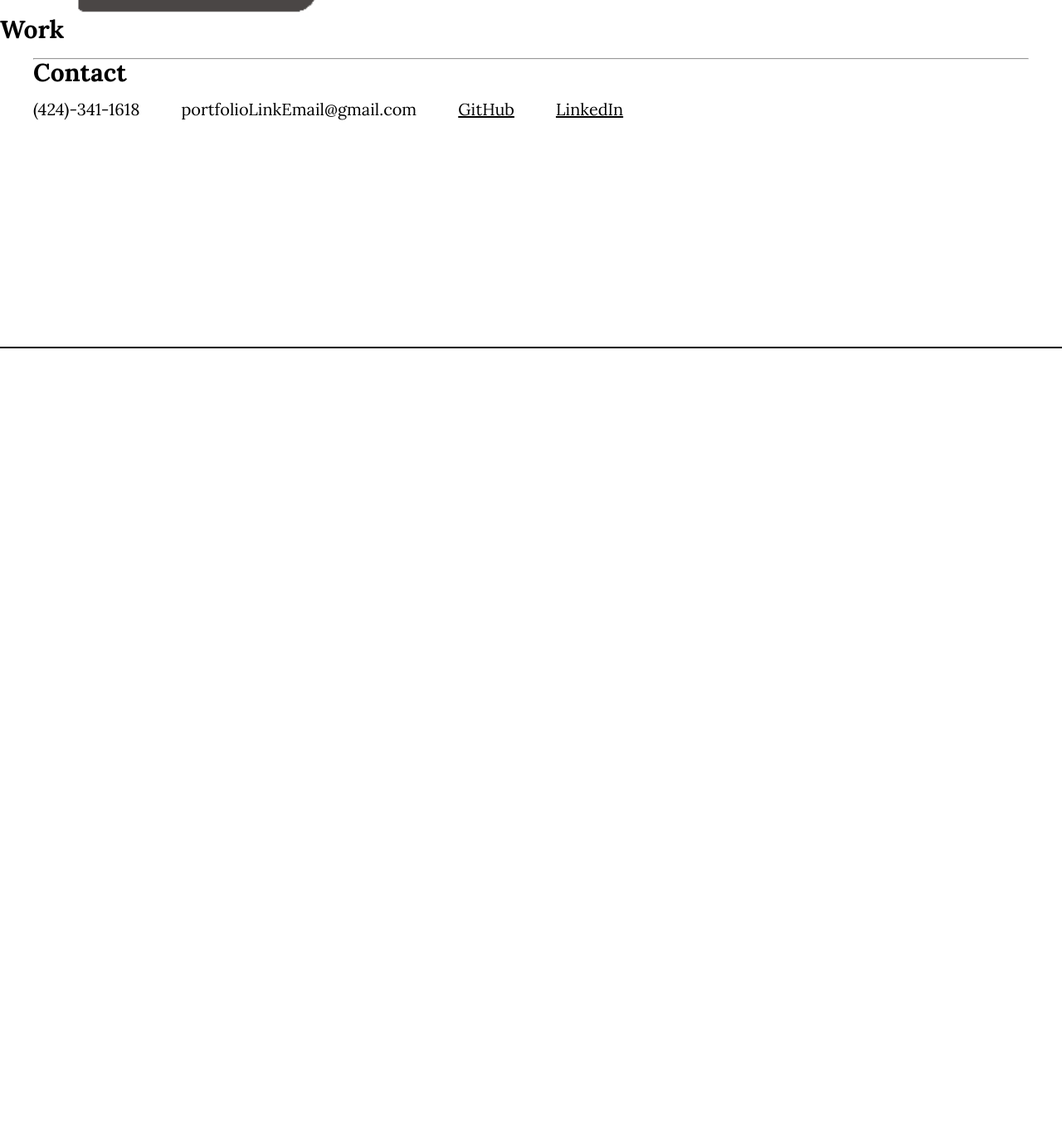
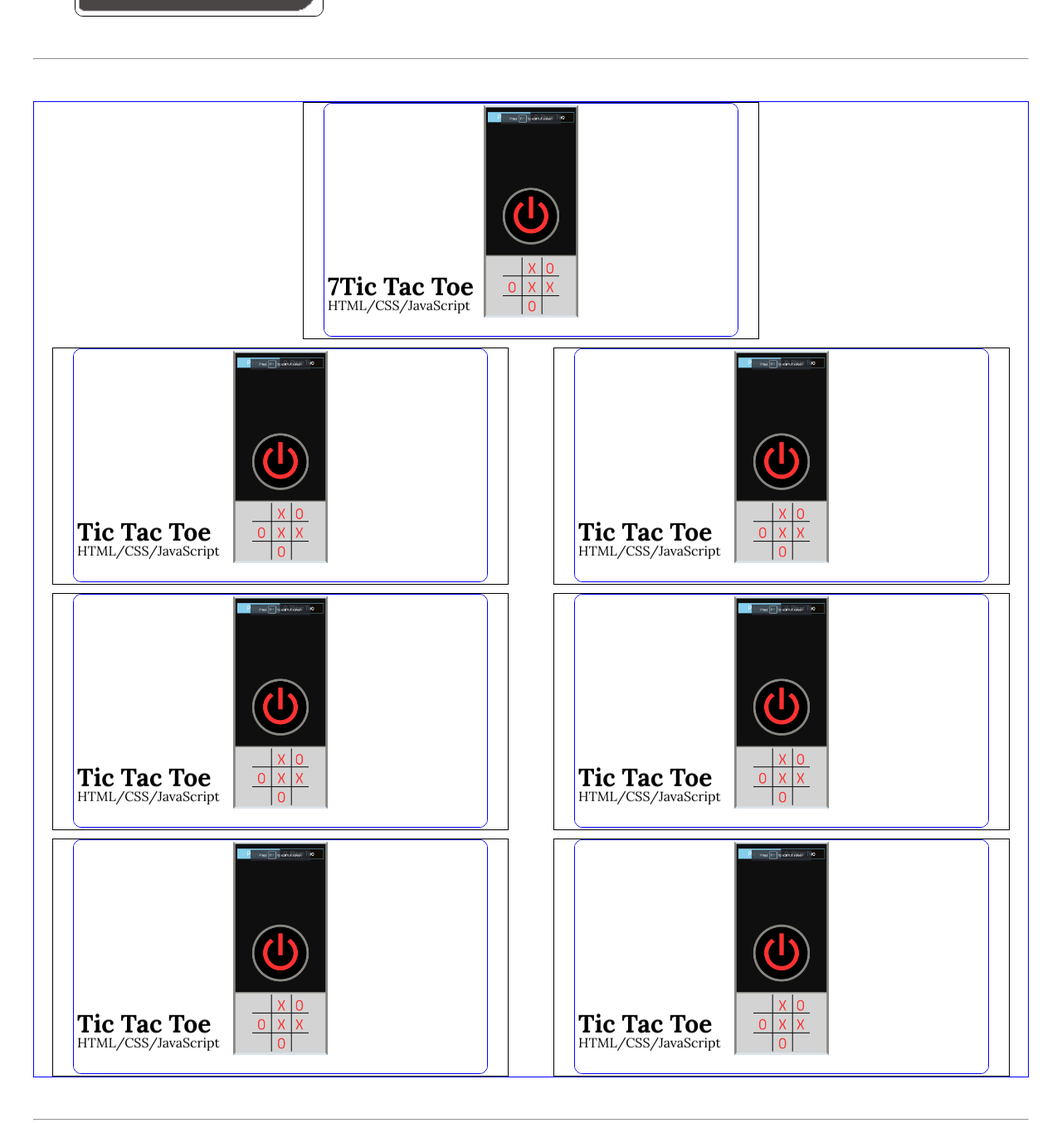
Before and after one commit to espinbrandon49/HTML-CSS-Portfolio, a plain HTML site: page index.html in a window 1280 px wide. Shown: the part 380-1734 px from the top of the page at 83% size. Before the commit the page ends 800 px from the top, so only its background shows below. Drawn offline with Linux system fonts and the light colour scheme.

Commit message:
add main content section

```diff
--- a/Assets/CSS/style.css
+++ b/Assets/CSS/style.css
@@ -7,28 +7,31 @@
 }
 hr {
   max-width: 1200px;
-  margin: 0 auto;
+  margin: 50px auto;
 }
 header {
   position: fixed;
   top: 0;
+  z-index: 2;
   height: 50px;
   width: 100vw;
   display: flex;
   justify-content: space-between;
   align-items: center;
+  background-color: white;
 }
 
 h1 {
   font-size: 40px;
   padding-left: 10px;
 }
+
 nav {
   display: flex;
   justify-content: end;
   gap: 50px;
   width: 50vw;
-  padding-right: 10px;
+  padding-right: 40px;
   font-size: 20px;
 }
 
@@ -42,7 +45,6 @@ main {
 }
 
 #about {
-
   display: flex;
   justify-content: space-evenly;
   align-items: center;
@@ -50,9 +52,10 @@ main {
   margin: 0 auto;
 }
 
-img {
+.personalImg {
     width: 300px;
-
+    border: 1px solid black;
+    border-radius: 10px;
 }
 .greeting {
   line-height: 1.5;
@@ -65,14 +68,47 @@ h2 {
   font-size: 20px;
 }
 
+#work {
+    border: 1px solid blue;
+    max-width: 1200px;
+    display: flex;
+    flex-wrap: wrap-reverse;
+    gap: 10px;
+    margin: 0 auto;
+}
+
+article {
+    width: 550px;
+    border: 1px solid black;
+    margin: 0 auto;
+    display: flex;
+    justify-content: center;
+}
+article>a>img {
+    width: 500px;
+    border: 1px solid blue;
+    border-radius: 10px;
+}
+
+.description {
+    width: fit-content;
+    position: absolute;
+    transform: translateY(-170%);
+    backdrop-filter: blur(8px);
+    margin-left: 5px;
+}
+
 #contact {
   max-width: 1200px;
   margin: 0 auto;
+  line-height: 1.5;
+  padding-left: 10px;
 }
+
 h3 {
   font-size: 30px;
-  margin-bottom: 20px;
 }
+
 ul {
   display: flex;
   gap: 50px;
@@ -84,7 +120,6 @@ ul {
 footer {
   position: absolute;
   bottom: 0;
-  border: 1px solid black;
   width: 100vw;
 }
 
--- a/index.html
+++ b/index.html
@@ -19,33 +19,149 @@
       </nav>
     </header>
     <main>
-      <section class="section" id="about">
+      <section id="about">
         <img
+        class="personalImg"
           src="./Assets/images/image-1.jpg"
           alt="image of Brandon Espinosa"
         />
         <div class="greeting">
           <h2>Hello!</h2>
           <p class="about">
-            I'm Brandon, a student at UC Berkeley Boot Camps and based in Los Angeles, CA.
-            <br>
+            I'm Brandon, a student at UC Berkeley Boot Camps and based in Los
+            Angeles, CA.
+            <br />
             Protrayed is my portfolio of work using CSS, HTML, and JavaScript
           </p>
         </div>
       </section>
+      <hr />
 
-      <section class="section" id="work">
-        <h3>Work</h3>
-        <article></article>
+      <section id="work">
+
+        <article>
+          <a
+            class="workLink"
+            href="https://espinbrandon49.github.io/Project-Tic-Tac-Toe/"
+          >
+            <img
+            class=".workImg"
+              src="./Assets/images/tic-tac-toe.png"
+              alt="image of tic tac toe game Brandon made using HTML, CSS and JavaScript"
+            />
+            <div class="description">
+              <h3>Tic Tac Toe</h3>
+              <p>HTML/CSS/JavaScript</p>
+            </div>
+          </a>
+        </article>
+
+        <article>
+            <a
+              class="workLink"
+              href="https://espinbrandon49.github.io/Project-Tic-Tac-Toe/"
+            >
+              <img
+                src="./Assets/images/tic-tac-toe.png"
+                alt="image of tic tac toe game Brandon made using HTML, CSS and JavaScript"
+              />
+              <div class="description">
+                <h3>Tic Tac Toe</h3>
+                <p>HTML/CSS/JavaScript</p>
+              </div>
+            </a>
+          </article>
+          <article>
+            <a
+              class="workLink"
+              href="https://espinbrandon49.github.io/Project-Tic-Tac-Toe/"
+            >
+              <img
+                src="./Assets/images/tic-tac-toe.png"
+                alt="image of tic tac toe game Brandon made using HTML, CSS and JavaScript"
+              />
+              <div class="description">
+                <h3>Tic Tac Toe</h3>
+                <p>HTML/CSS/JavaScript</p>
+              </div>
+            </a>
+          </article>
+          <article>
+            <a
+              class="workLink"
+              href="https://espinbrandon49.github.io/Project-Tic-Tac-Toe/"
+            >
+              <img
+                src="./Assets/images/tic-tac-toe.png"
+                alt="image of tic tac toe game Brandon made using HTML, CSS and JavaScript"
+              />
+              <div class="description">
+                <h3>Tic Tac Toe</h3>
+                <p>HTML/CSS/JavaScript</p>
+              </div>
+            </a>
+          </article>
+          <article>
+            <a
+              class="workLink"
+              href="https://espinbrandon49.github.io/Project-Tic-Tac-Toe/"
+            >
+              <img
+                src="./Assets/images/tic-tac-toe.png"
+                alt="image of tic tac toe game Brandon made using HTML, CSS and JavaScript"
+              />
+              <div class="description">
+                <h3>Tic Tac Toe</h3>
+                <p>HTML/CSS/JavaScript</p>
+              </div>
+            </a>
+          </article>
+          <article>
+            <a
+              class="workLink"
+              href="https://espinbrandon49.github.io/Project-Tic-Tac-Toe/"
+            >
+              <img
+                src="./Assets/images/tic-tac-toe.png"
+                alt="image of tic tac toe game Brandon made using HTML, CSS and JavaScript"
+              />
+              <div class="description">
+                <h3>Tic Tac Toe</h3>
+                <p>HTML/CSS/JavaScript</p>
+              </div>
+            </a>
+          </article>
+          <article #firstArticle>
+            <a
+              class="workLink"
+              href="https://espinbrandon49.github.io/Project-Tic-Tac-Toe/"
+            >
+              <img
+                src="./Assets/images/tic-tac-toe.png"
+                alt="image of tic tac toe game Brandon made using HTML, CSS and JavaScript"
+              />
+              <div class="description">
+                <h3>7Tic Tac Toe</h3>
+                <p>HTML/CSS/JavaScript</p>
+              </div>
+            </a>
+          </article>
       </section>
-      <hr>
+
+      <hr />
       <section id="contact">
         <h3>Contact</h3>
         <ul class="contacts">
-          <li class="contact-info" >(424)-341-1618</li>
+          <li class="contact-info">(424)-341-1618</li>
           <li class="contact-info email">portfolioLinkEmail@gmail.com</li>
-          <li class="contact-info"><a href="https://github.com/espinbrandon49">GitHub</a></li>
-          <li class="contact-info"><a href="www.linkedin.com/in/brandon-espinosa-b65a0b241">LinkedIn</a></li>
+          <li class="contact-info">
+            <a href="https://github.com/espinbrandon49">GitHub</a>
+          </li>
+          <li class="contact-info">
+            <a href="www.linkedin.com/in/brandon-espinosa-b65a0b241"
+              >LinkedIn</a
+            >
+          </li>
         </ul>
       </section>
     </main>
```
Also changed, not shown: Assets/images/tic-tac-toe.png (added).
